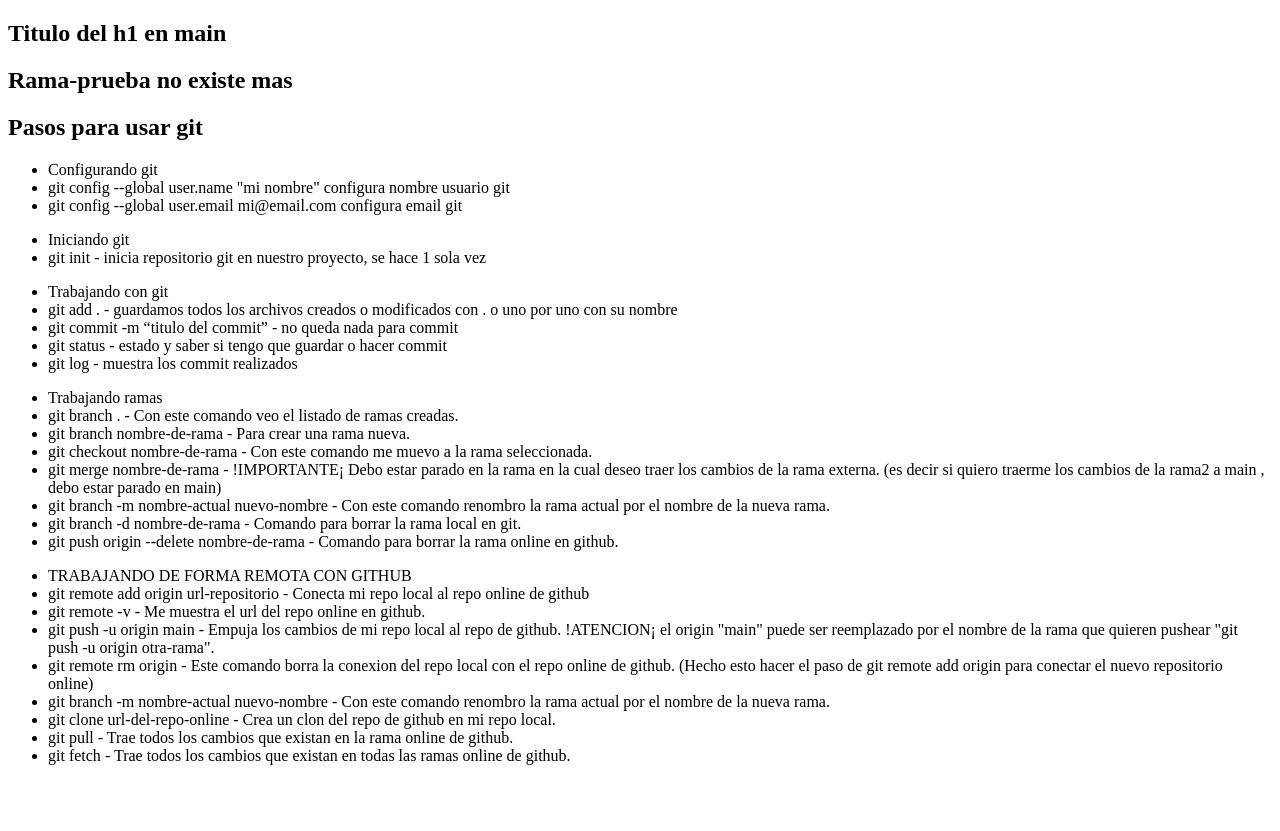
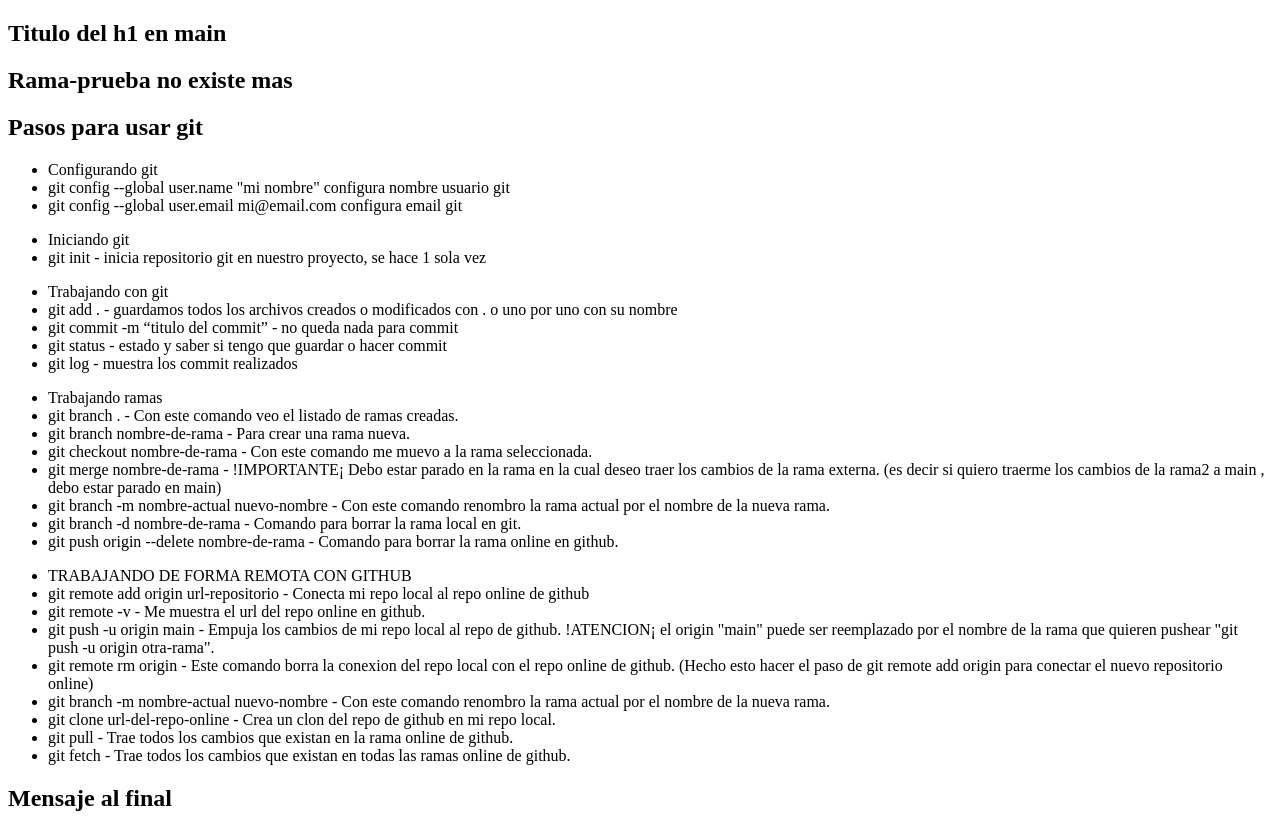
Before and after one commit to Agabaldon80/Prueba01, a plain HTML site: page index.html in a window 1280 px wide. Before the commit the page ends 800 px from the top, so only its background shows below. Drawn offline with Linux system fonts and the light colour scheme.

Commit message:
"puse titulo al final"

```diff
--- a/index.html
+++ b/index.html
@@ -158,7 +158,7 @@
             </li>
         </ul>
 
-
+        <h2> Mensaje al final </h2>
     </section>
 
 </body>
```
